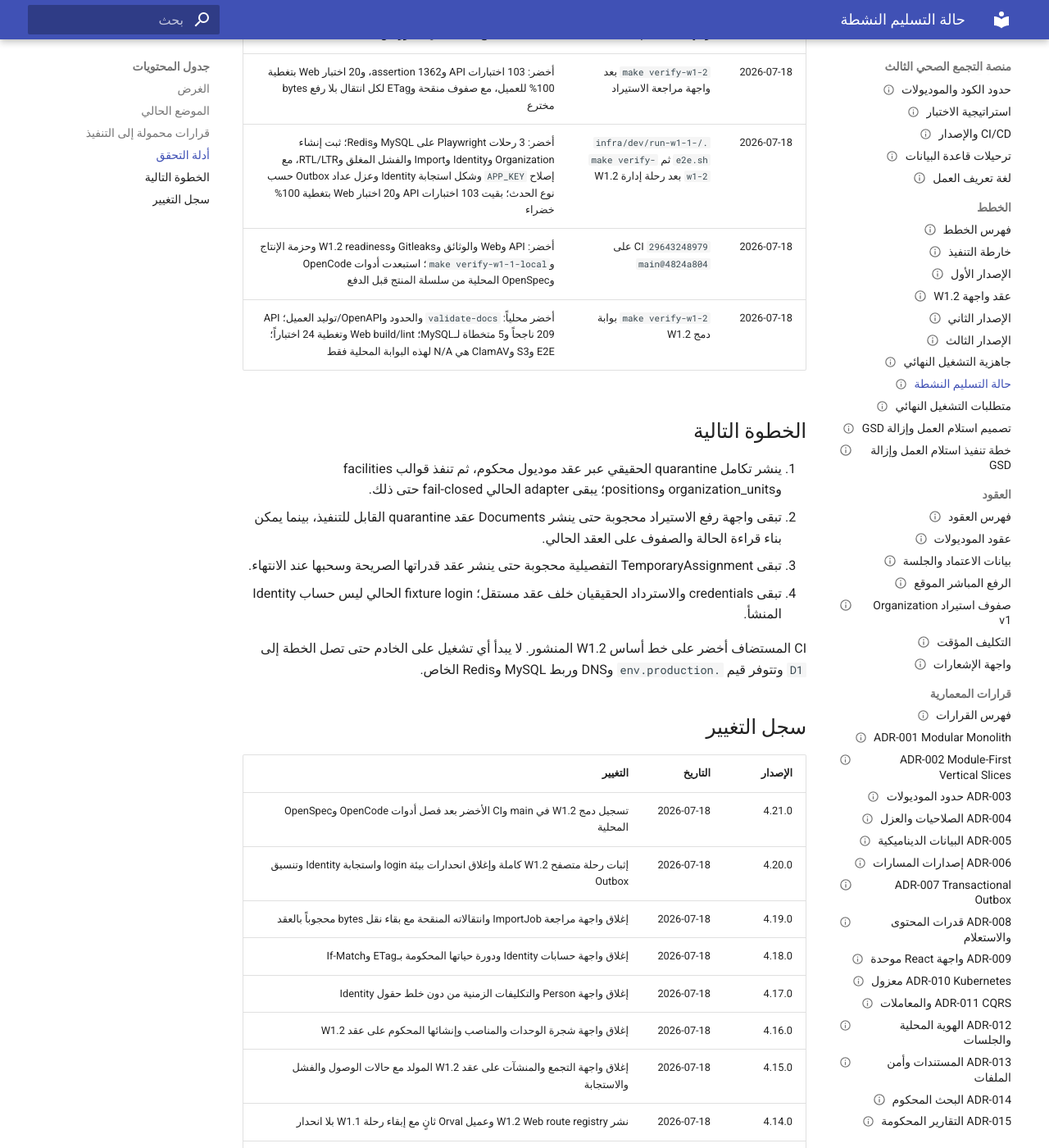
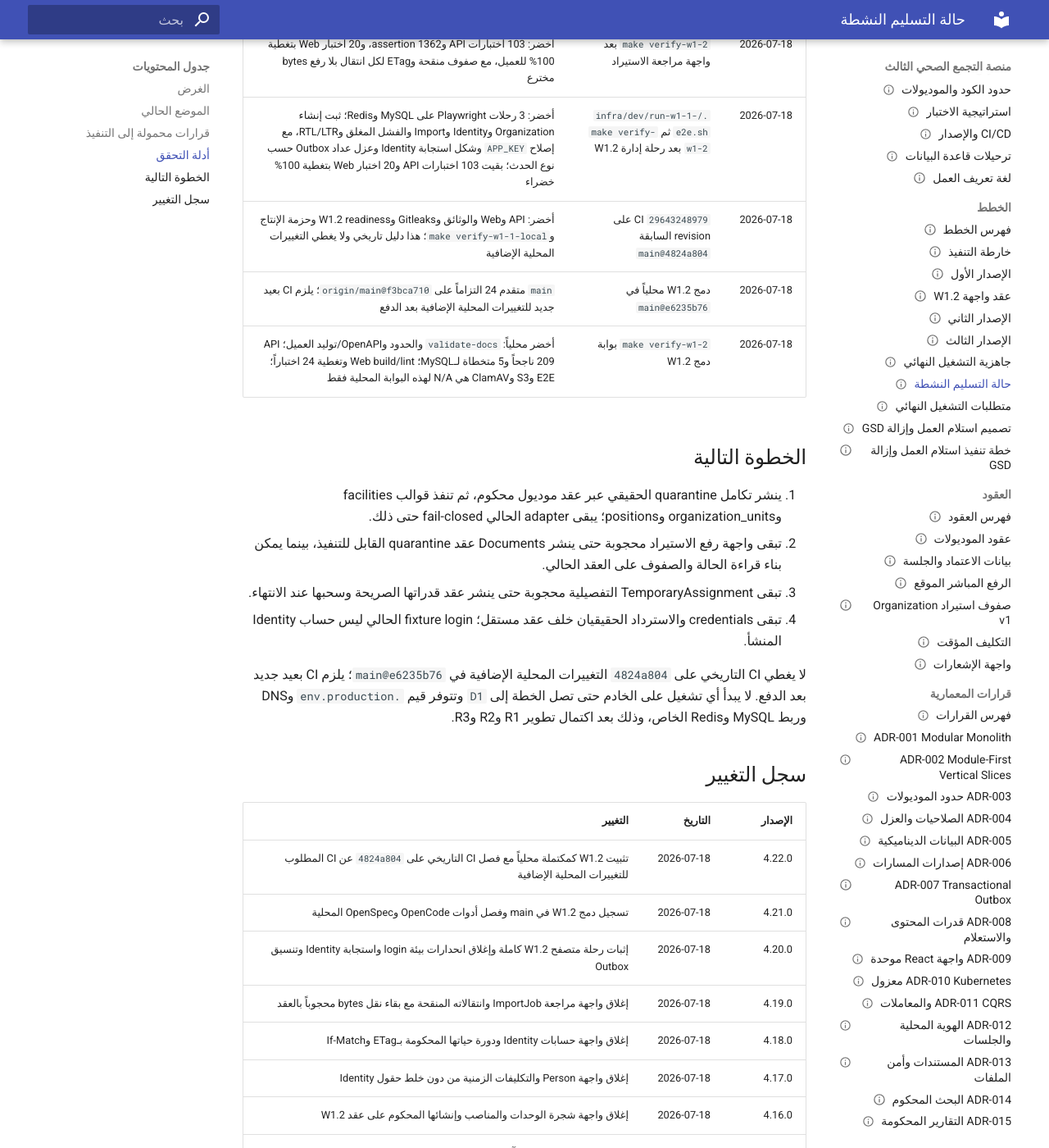
Before and after one commit to tariiq222/cluster, an MkDocs documentation site: the page built from docs/plans/active-delivery-status.md, in a window 1280 px wide and 1400 px high, scrolled down 4863 px. Shown: the whole window at 82% size. Built offline with MkDocs 1.6.1 and Material for MkDocs 9.7.7, drawn with Linux system fonts in a browser that asks for light colours; some of the changed text lies outside the part shown.

Commit message:
docs: reconcile governed W1.2 status

```diff
--- a/docs/plans/active-delivery-status.md
+++ b/docs/plans/active-delivery-status.md
@@ -3,7 +3,7 @@
 title: حالة التسليم النشطة
 type: plans
 status: accepted
-version: 4.21.0
+version: 4.22.0
 date: 2026-07-18
 owner: طارق
 reviewers: []
@@ -26,10 +26,10 @@
 
 - الموجة المكتملة محلياً: **W1.1 Walking Skeleton** — `make verify-w1-1` و
   `make verify-w1-1-local` أخضران، ولا تعاد أعمالها إلا لمعالجة انحدار.
-- الموجة النشطة: **W1.2 Organization + Identity + Import** — تخطيط W12-REQ وW12-FE
-  مكتمل، وأغلقت بوابة الجاهزية W12-00 محلياً.
-- خط الأساس المنشور: `main` يتضمن W1.2 حتى رحلة إدارة Organization وIdentity وImport
-  عند `4824a804`، وCI المستضاف `29643248979` أخضر.
+- الموجة المنجزة محلياً: **W1.2 Organization + Identity + Import** — `main@e6235b76`
+  متقدم 24 التزاماً على `origin/main@f3bca710`، و`make verify-w1-2` أخضر محلياً.
+  CI التاريخي أخضر على revision السابقة `4824a804`؛ التغييرات المحلية الإضافية تحتاج
+  إلى CI بعيد جديد بعد الدفع.
 - ADR-024 مقبول، وملكية Person واتجاه `Identity -> Organization` وtaxonomy الحساب
   وعقود OpenAPI والأحداث والاستيراد والنطاق وbootstrap مجمدة ومتسقة.
 - اكتمل CRUD الخلفي الحالي للتجمع والمنشآت محلياً: إنشاء/قراءة/تعديل التجمع الواحد،
@@ -123,7 +123,8 @@
 | 2026-07-18 | `make verify-w1-2` بعد واجهة حسابات Identity | أخضر: 103 اختبارات API و1362 assertion، و18 اختبار Web بتغطية 100% للعميل، مع ETag/If-Match ورفض mutation بلا نسخة |
 | 2026-07-18 | `make verify-w1-2` بعد واجهة مراجعة الاستيراد | أخضر: 103 اختبارات API و1362 assertion، و20 اختبار Web بتغطية 100% للعميل، مع صفوف منقحة وETag لكل انتقال بلا رفع bytes مخترع |
 | 2026-07-18 | `./infra/dev/run-w1-1-e2e.sh` ثم `make verify-w1-2` بعد رحلة إدارة W1.2 | أخضر: 3 رحلات Playwright على MySQL وRedis؛ ثبت إنشاء Organization وIdentity وImport والفشل المغلق وRTL/LTR، مع إصلاح `APP_KEY` وشكل استجابة Identity وعزل عداد Outbox حسب نوع الحدث؛ بقيت 103 اختبارات API و20 اختبار Web بتغطية 100% خضراء |
-| 2026-07-18 | CI `29643248979` على `main@4824a804` | أخضر: API وWeb والوثائق وGitleaks وW1.2 readiness وحزمة الإنتاج و`make verify-w1-1-local`؛ استبعدت أدوات OpenCode وOpenSpec المحلية من سلسلة المنتج قبل الدفع |
+| 2026-07-18 | CI `29643248979` على revision السابقة `main@4824a804` | أخضر: API وWeb والوثائق وGitleaks وW1.2 readiness وحزمة الإنتاج و`make verify-w1-1-local`؛ هذا دليل تاريخي ولا يغطي التغييرات المحلية الإضافية |
+| 2026-07-18 | دمج W1.2 محلياً في `main@e6235b76` | `main` متقدم 24 التزاماً على `origin/main@f3bca710`؛ يلزم CI بعيد جديد للتغييرات المحلية الإضافية بعد الدفع |
 | 2026-07-18 | `make verify-w1-2` بوابة دمج W1.2 | أخضر محلياً: `validate-docs` والحدود وOpenAPI/توليد العميل؛ API 209 ناجحاً و5 متخطاة لـMySQL؛ Web build/lint وتغطية 24 اختباراً؛ E2E وS3 وClamAV هي N/A لهذه البوابة المحلية فقط |
 
 ## الخطوة التالية
@@ -133,14 +134,17 @@
 3. تبقى TemporaryAssignment التفصيلية محجوبة حتى ينشر عقد قدراتها الصريحة وسحبها عند الانتهاء.
 4. تبقى credentials والاسترداد الحقيقيان خلف عقد مستقل؛ fixture login الحالي ليس حساب Identity المنشأ.
 
-CI المستضاف أخضر على خط أساس W1.2 المنشور. لا يبدأ أي تشغيل على الخادم حتى تصل
-الخطة إلى `D1` وتتوفر قيم `.env.production` وDNS وربط MySQL وRedis الخاص.
+لا يغطي CI التاريخي على `4824a804` التغييرات المحلية الإضافية في `main@e6235b76`؛
+يلزم CI بعيد جديد بعد الدفع. لا يبدأ أي تشغيل على الخادم حتى تصل الخطة إلى `D1`
+وتتوفر قيم `.env.production` وDNS وربط MySQL وRedis الخاص، وذلك بعد اكتمال تطوير
+R1 وR2 وR3.
 
 ## سجل التغيير
 
 | الإصدار | التاريخ | التغيير |
 |---|---|---|
-| 4.21.0 | 2026-07-18 | تسجيل دمج W1.2 في main وCI الأخضر بعد فصل أدوات OpenCode وOpenSpec المحلية |
+| 4.22.0 | 2026-07-18 | تثبيت W1.2 كمكتملة محلياً مع فصل CI التاريخي على `4824a804` عن CI المطلوب للتغييرات المحلية الإضافية |
+| 4.21.0 | 2026-07-18 | تسجيل دمج W1.2 في main وفصل أدوات OpenCode وOpenSpec المحلية |
 | 4.20.0 | 2026-07-18 | إثبات رحلة متصفح W1.2 كاملة وإغلاق انحدارات بيئة login واستجابة Identity وتنسيق Outbox |
 | 4.19.0 | 2026-07-18 | إغلاق واجهة مراجعة ImportJob وانتقالاته المنقحة مع بقاء نقل bytes محجوباً بالعقد |
 | 4.18.0 | 2026-07-18 | إغلاق واجهة حسابات Identity ودورة حياتها المحكومة بـETag وIf-Match |
```
Also changed, not shown: docs/plans/release-1-platform.md (+7 -4 lines).
